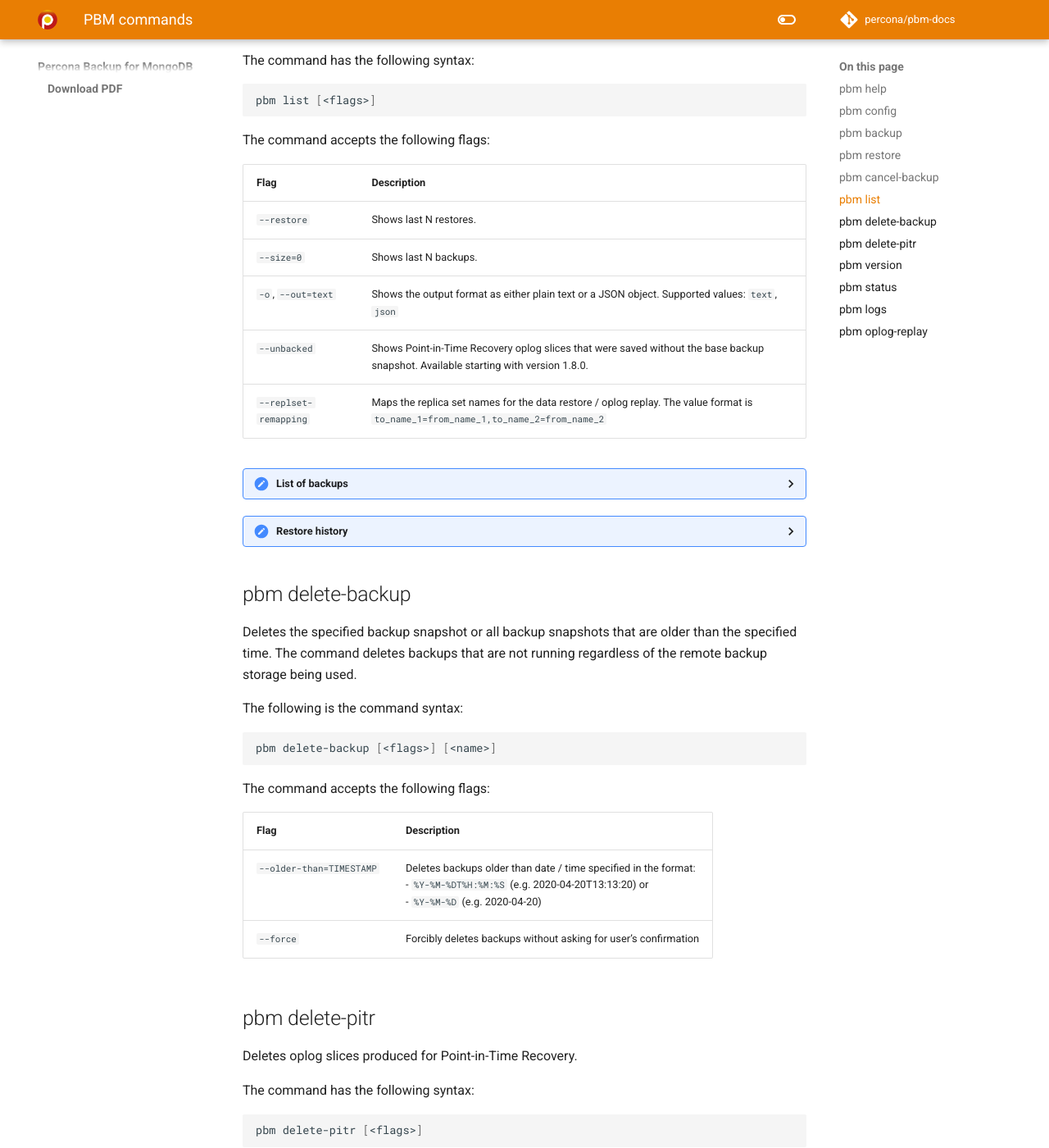
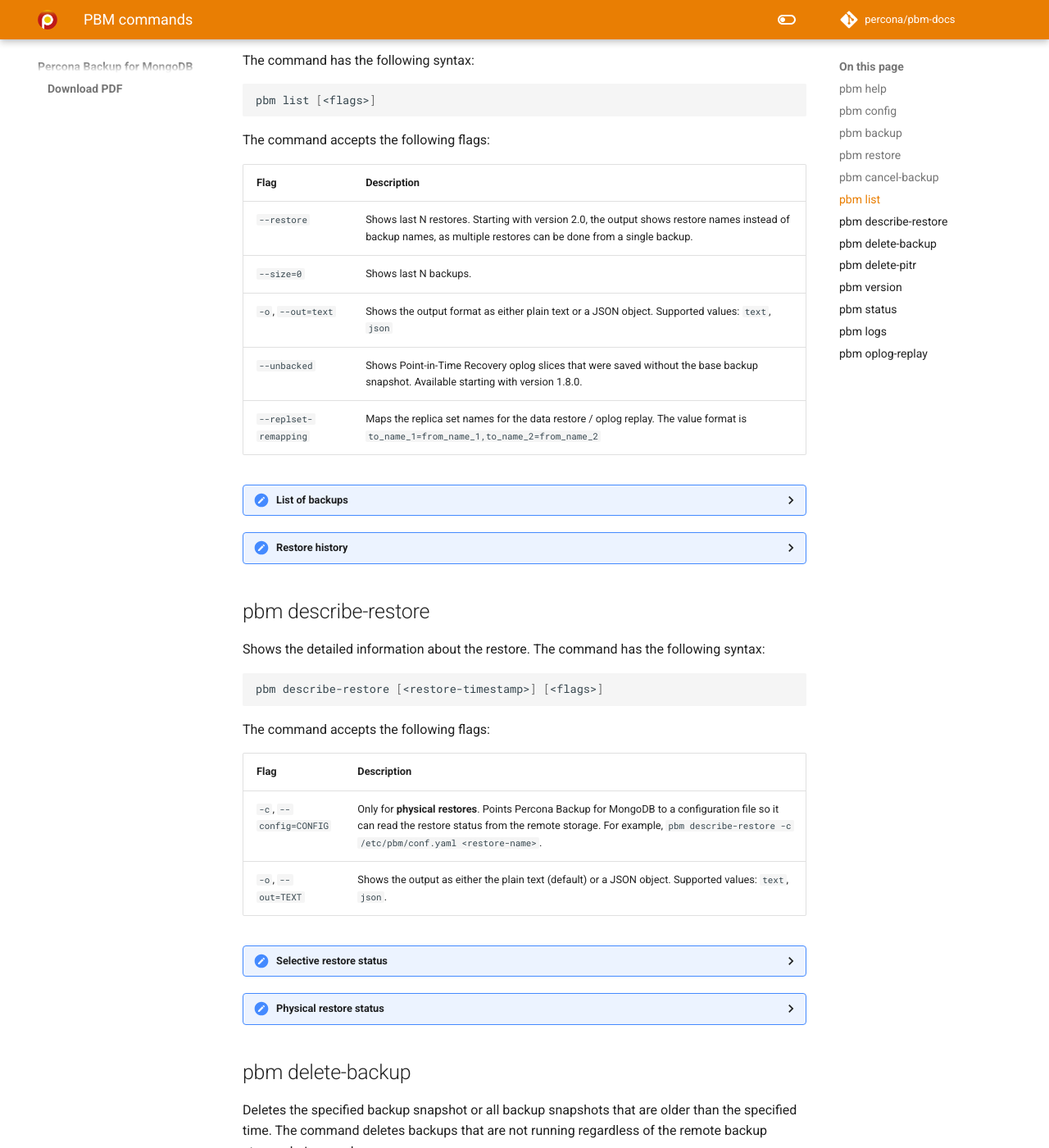
Before and after one commit to percona/pbm-docs, an MkDocs documentation site: the page built from docs/reference/pbm-commands.md, in a window 1280 px wide and 1400 px high, scrolled down 3434 px. Shown: the whole window at 82% size. Built offline with MkDocs 1.6.1 and Material for MkDocs 9.7.7, drawn with Linux system fonts in a browser that asks for light colours; nearby versions of some CDN libraries; comment, search, counter and statistics services are not loaded; some of the changed text lies outside the part shown.

Commit message:
Added MD version of the docs

````diff
--- a/docs/reference/pbm-commands.md
+++ b/docs/reference/pbm-commands.md
@@ -124,7 +124,8 @@
 
     ```json
     {
-      "snapshot": "<backup_name>"
+       "name": "<restore_name>"
+       "snapshot": "<backup_name>"
     }
     ```
 
@@ -132,7 +133,8 @@
 
     ```json
     {
-      "point-in-time": "<backup_name>"
+      "name":"<restore_name>",
+      "point-in-time":"<backup_name>"
     }
     ```
 
@@ -163,7 +165,7 @@
 * Error - A backup was finished with an error
 * No status means a backup is complete
 
-As of version 1.4.0, only successfully completed backups are listed. To view currently running backup information, run [`pbm status`](#pbm-status).
+As of version 1.4.0, only successfully completed backups are listed. To view currently information about a running or a failed backup, run [`pbm status`](#pbm-status).
 
 When Point-in-Time Recovery is enabled, the `pbm list` also provides the list of valid time ranges for recovery and point-in-time recovery status.
 
@@ -177,7 +179,7 @@
 
 | Flag                | Description                      |
 | ------------------- | -------------------------------- |
-| `--restore`         | Shows last N restores.           |
+| `--restore`         | Shows last N restores. Starting with version 2.0, the output shows restore names instead of backup names, as multiple restores can be done from a single backup.           |
 | `--size=0`          | Shows last N backups.            |
 | `-o`, `--out=text`  | Shows the output format as either plain text or a JSON object. Supported values: `text`, `json`                 |
 | `--unbacked`        | Shows Point-in-Time Recovery oplog slices that were saved without the base backup snapshot. Available starting with version 1.8.0.|
@@ -237,10 +239,88 @@
         "type": "pitr",
         "snapshot": "<backup_name>",
         "point-in-time": Timestamp,
-        "name": "2021-07-26T11:09:53.7500545Z"
+        "name": "<restore_name>"
       }
     ]
     ```
+## pbm describe-restore
+
+Shows the detailed information about the restore.
+The command has the following syntax:
+
+```sh
+pbm describe-restore [<restore-timestamp>] [<flags>]
+```
+
+The command accepts the following flags:
+
+| Flag                     | Description             |
+| ------------------------ | ----------------------- |
+| `-c`, `--config=CONFIG`  | Only for **physical restores**. Points Percona Backup for MongoDB to a configuration file so it can read the restore status from the remote storage. For example, `pbm describe-restore -c /etc/pbm/conf.yaml <restore-name>`.|
+| `-o`, `--out=TEXT`       | Shows the output as either the plain text (default) or a JSON object. Supported values: ``text``, ``json``.|
+
+??? admonition "Selective restore status"
+
+    ```json
+    {
+     "name": "2022-08-15T12:35:00.872256719Z",
+     "backup": "2022-08-15T12:34:19Z",
+     "restore_to": "1662047446""
+     "type": "logical",
+     "status": "done",
+     "namespaces": [
+        "Invoices.*"
+     ]
+     "replsets": [
+       {
+         "name": "rs1",
+         "status": "done",
+         "last_transition_time": "2022-09-01T18:54:12+03:00"
+       },
+       {
+        "name": "rs0",
+         "status": "done",
+         "last_transition_time": "2022-09-01T18:54:11+03:00"
+       },
+       {
+         "name": "cfg",
+         "status": "done",
+         "last_transition_time": "2022-09-01T18:54:12+03:00"
+       }
+     ],
+     "opid": "62fa3d7460d0d259449f7061",
+     "start": "2022-09-01T18:54:07+03:00",
+     "last_transition_time": "2022-09-01T18:54:13+03:00"
+    }
+
+??? admonition "Physical restore status"
+
+    ```json
+    {
+     "name": "2022-08-15T11:14:55.683148162Z",
+     "backup": "2022-08-15T11:14:32Z",
+     "type": "physical",
+     "status": "done",
+     "replsets": [
+       {
+         "name": "rs1",
+         "status": "done",
+         "last_transition_time": "2022-09-01T16:45:21+03:00",
+         "nodes": [
+           {
+             "name": "127.0.0.1:27017",
+             "status": "done",
+             "last_transition_time": "2022-09-01T16:45:15+03:00"
+           }
+         ]
+       }
+     ],
+     "opid": "62fa2aaf6e8356a773a0a357",
+     "start": "2022-09-01T16:43:54+03:00",
+     "last_transition_time": "2022-09-01T16:45:22+03:00"
+    }
+    ```
+
 
 ## pbm delete-backup
 
--- a/mkdocs-base.yml
+++ b/mkdocs-base.yml
@@ -119,6 +119,7 @@
          - usage/start-backup.md
          - usage/list-backup.md
          - usage/restore.md
+         - usage/restore-progress.md
          - usage/cancel-backup.md
          - usage/delete-backup.md
          - usage/logs.md
````
Also changed, not shown: other parts of docs/reference/pbm-commands.md (+1 -1 lines), docs/details/backup-types.md (+4 -4 lines), docs/usage/restore-progress.md (added, +33 -0 lines).
